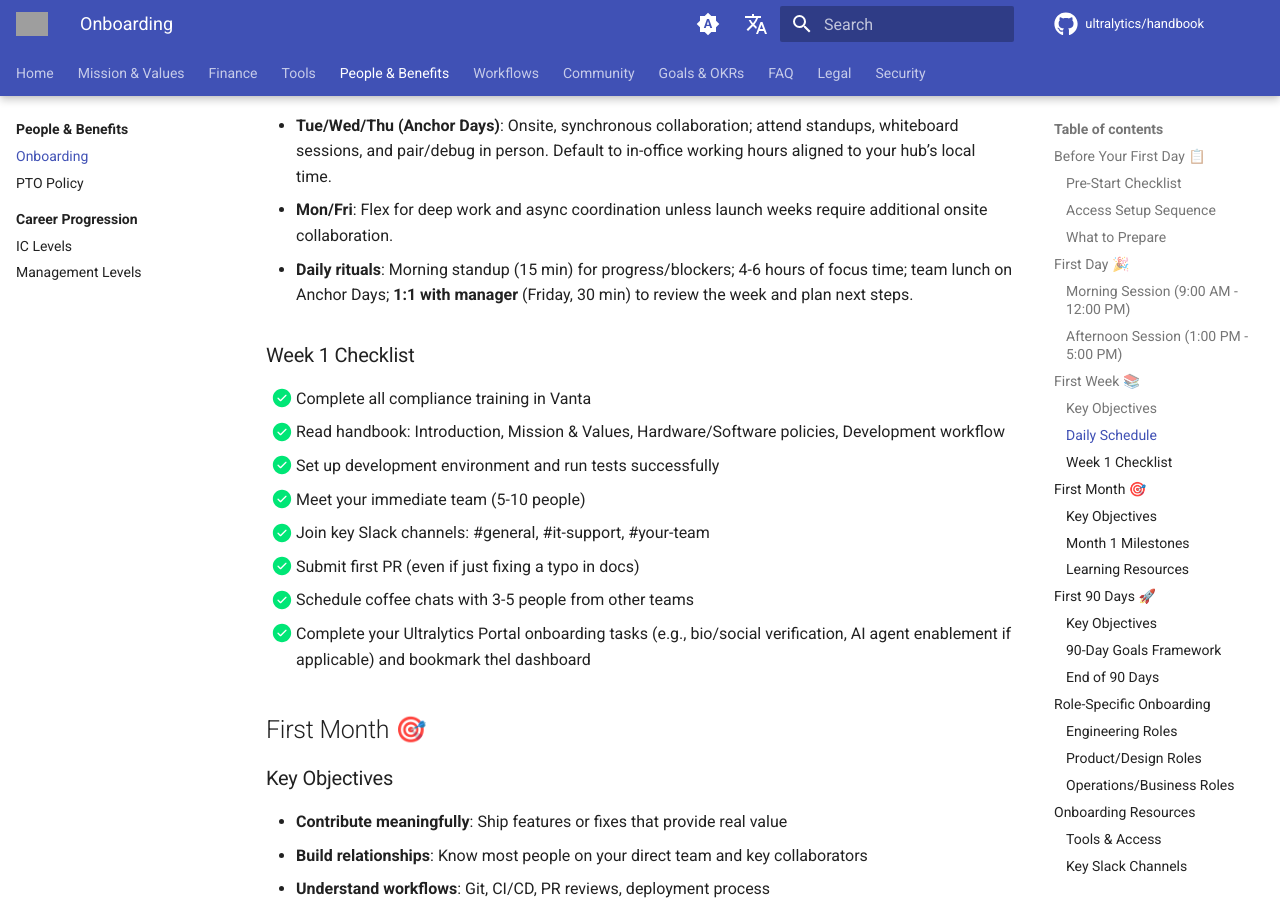
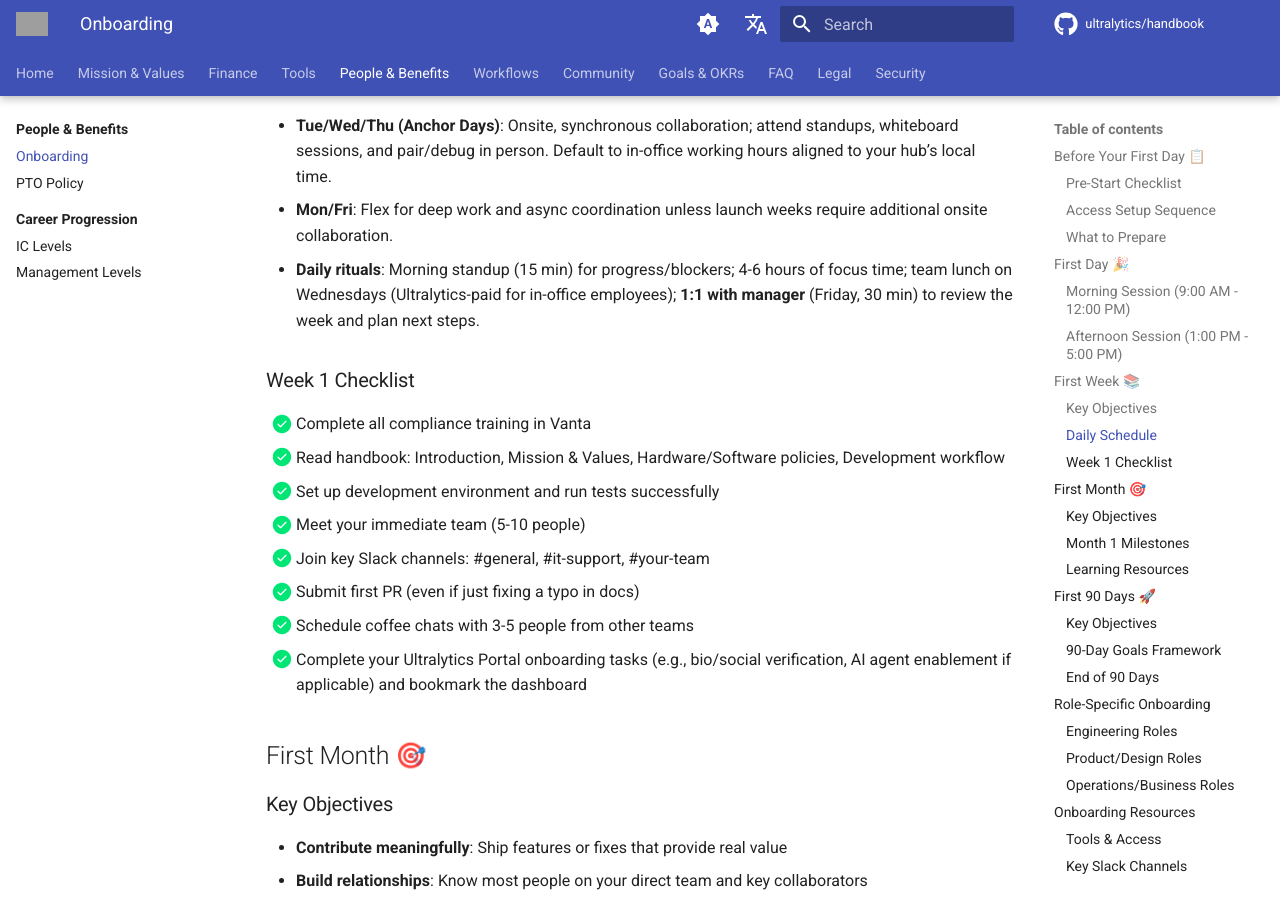
Before and after one commit to ultralytics/handbook, an MkDocs documentation site: the page built from docs/en/people/onboarding.md, in a window 1280 px wide and 900 px high, scrolled down 2387 px. Built offline with MkDocs 1.6.1 and Material for MkDocs 9.7.7, drawn with Linux system fonts in a browser that asks for light colours; comment, search, counter and statistics services are not loaded; some of the changed text lies outside the part shown; grey boxes are pictures that could not be loaded.

Commit message:
Team lunch

```diff
--- a/docs/en/people/onboarding.md
+++ b/docs/en/people/onboarding.md
@@ -73,7 +73,7 @@
     - Office tour (onsite at our dog-friendly office 🐶) or virtual workspace overview
     - Team introductions
     - First week schedule review
-    - Anchor Day expectations (Tue/Wed/Thu onsite) and badge process
+    - Anchor Day expectations (Tue/Wed/Thu, onsite) and badge process
 
 === "IT Setup (60 min)"
 
@@ -156,7 +156,7 @@
 
 - **Tue/Wed/Thu (Anchor Days)**: Onsite, synchronous collaboration; attend standups, whiteboard sessions, and pair/debug in person. Default to in-office working hours aligned to your hub’s local time.
 - **Mon/Fri**: Flex for deep work and async coordination unless launch weeks require additional onsite collaboration.
-- **Daily rituals**: Morning standup (15 min) for progress/blockers; 4-6 hours of focus time; team lunch on Anchor Days; **1:1 with manager** (Friday, 30 min) to review the week and plan next steps.
+- **Daily rituals**: Morning standup (15 min) for progress/blockers; 4-6 hours of focus time; team lunch on Wednesdays (Ultralytics-paid for in-office employees); **1:1 with manager** (Friday, 30 min) to review the week and plan next steps.
 
 ### Week 1 Checklist
 
@@ -167,7 +167,7 @@
 - [x] Join key Slack channels: #general, #it-support, #your-team
 - [x] Submit first PR (even if just fixing a typo in docs)
 - [x] Schedule coffee chats with 3-5 people from other teams
-- [x] Complete your Ultralytics Portal onboarding tasks (e.g., bio/social verification, AI agent enablement if applicable) and bookmark thel dashboard
+- [x] Complete your Ultralytics Portal onboarding tasks (e.g., bio/social verification, AI agent enablement if applicable) and bookmark the dashboard
 
 ## First Month 🎯
 
```
Also changed, not shown: other parts of docs/en/people/onboarding.md (+1 -1 lines), docs/en/faq/index.md (+1 -1 lines), docs/en/people/index.md (+1 -1 lines), docs/en/security/employee-security-compliance-requirements.md (+1 -1 lines).
